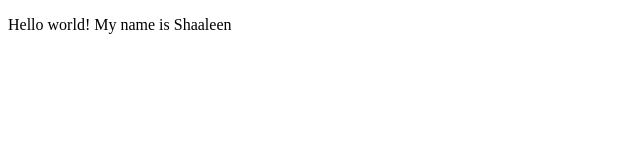
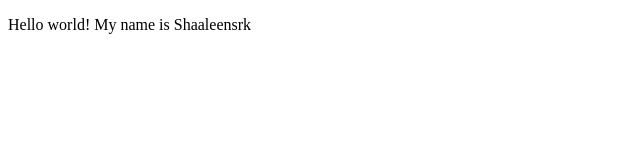
Before and after one commit to Shaaleen/Shaaleen.github.io, a plain HTML site: page index.html in a window 1280 px wide. Shown: the full height of the page, 0-640 px from the left. Drawn offline with Linux system fonts and the light colour scheme.

Commit message:
Update index.html

```diff
--- a/index.html
+++ b/index.html
@@ -9,6 +9,6 @@
 <script src=""></script>
 <!--- Code above this line will not be displayed on the browser -->
 <body>
-<p> Hello world! My name is Shaaleen </p>
+<p> Hello world! My name is Shaaleensrk </p>
 </body>
 </html>
```
